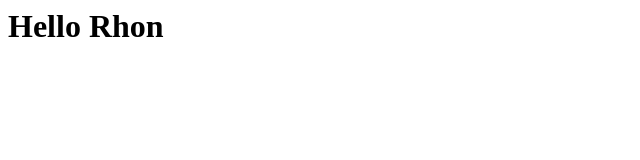
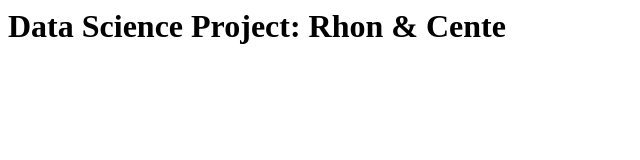
Before and after one commit to nmcanenydroz/farber-mcaneny, a plain HTML site: page index.html in a window 1280 px wide. Shown: the whole page, without its empty margins (0-640 px from the left). Drawn offline with Linux system fonts and the light colour scheme.

Commit message:
Update index.html

```diff
--- a/index.html
+++ b/index.html
@@ -1 +1 @@
-<h1>Hello Rhon</h1>
+<h1>Data Science Project: Rhon & Cente</h1>
```
